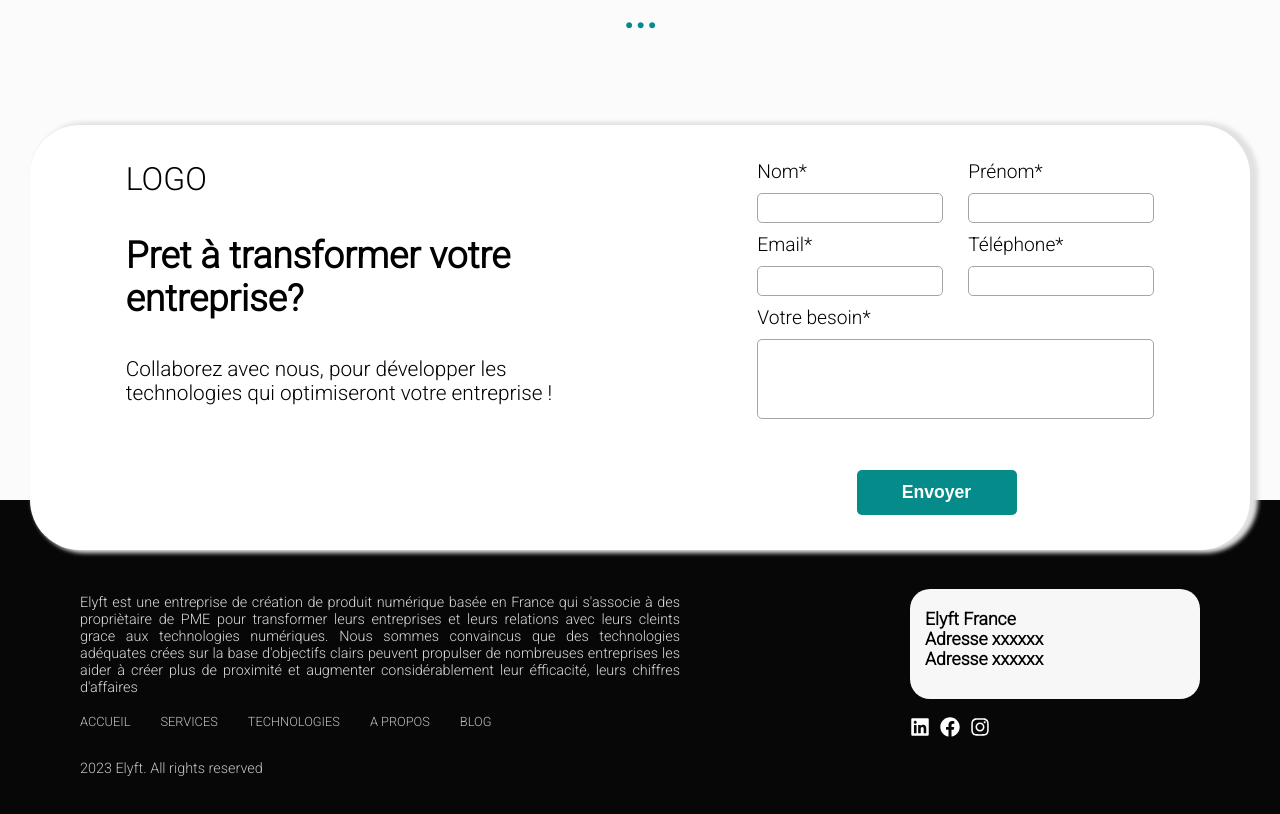
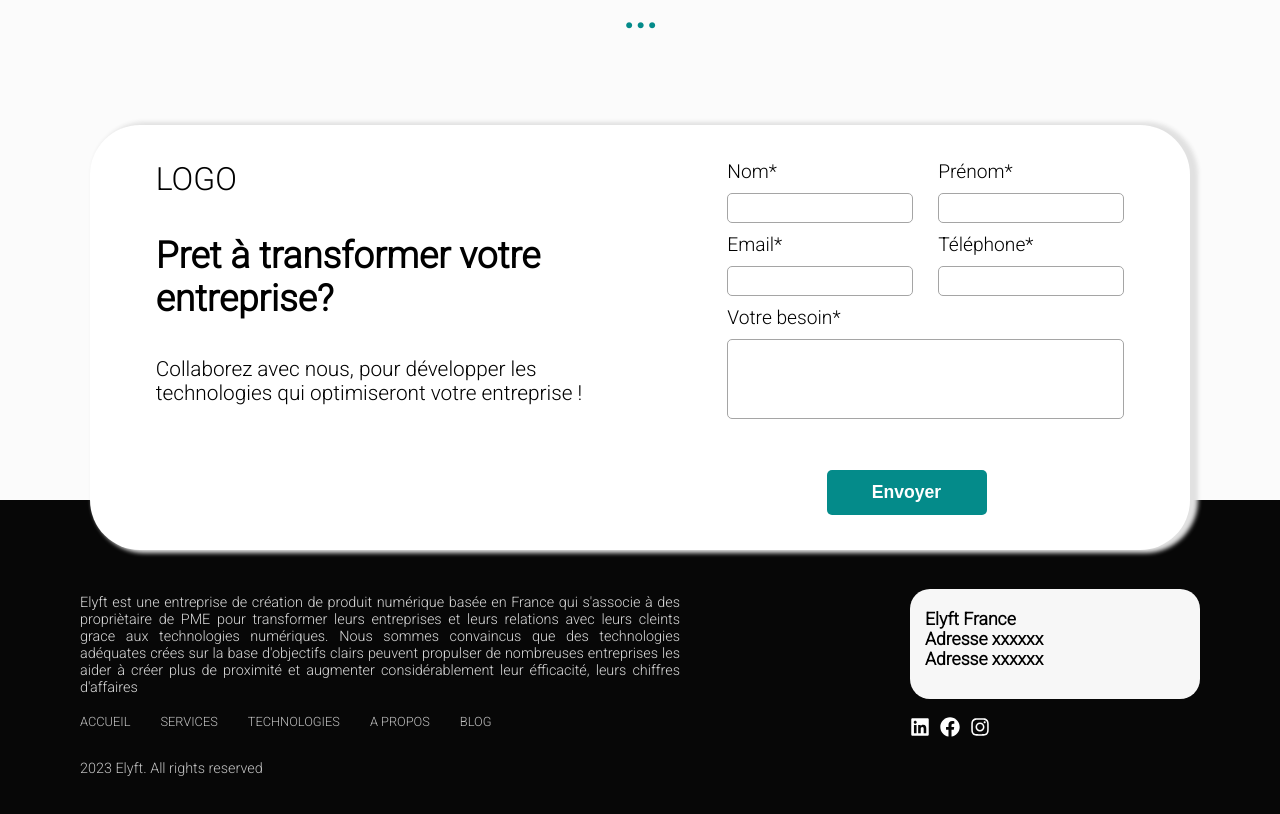
Before and after one commit to tchoukouegno/elyftV, a React (Vite) app in the folder elyft/: page /home in a window 1280 px wide. Shown: the part 3600-4414 px from the top of the page. Built offline with nearby package versions, Linux system fonts and the light colour scheme.

Commit message:
71% Home

```diff
--- a/elyft/src/styles/home.css
+++ b/elyft/src/styles/home.css
@@ -646,6 +646,7 @@ a {
 
     background-color: #FFFFFF;
     height: 425px;
+    width: 1100px;
     border-radius: 50px;
     box-shadow: 5px 0px 4px 3px #E1E1E1;
     display: flex;
@@ -752,7 +753,8 @@ input:focus {
 .repeat-page {
 
     transform: translate3d(0,50px,0) !important;
-    /* background-color: red; */
+   display: flex;
+   justify-content: center;
 
 }
 
--- a/elyft/src/widgets/Contact.jsx
+++ b/elyft/src/widgets/Contact.jsx
@@ -17,7 +17,7 @@ export function Contact () {
 
     <>
 
-        <section className="repeat-page" id="contact">
+        <section className="repeat-page " id="bloc-page">
 
             <div className="contact-content">
 
```
